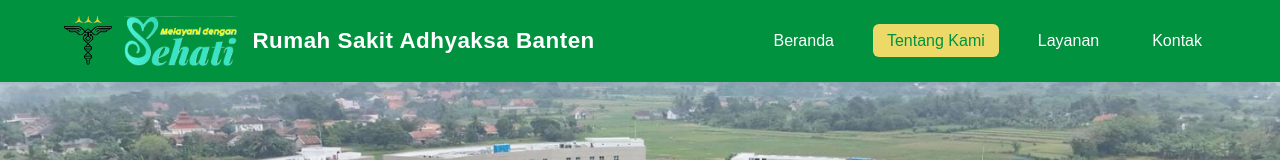
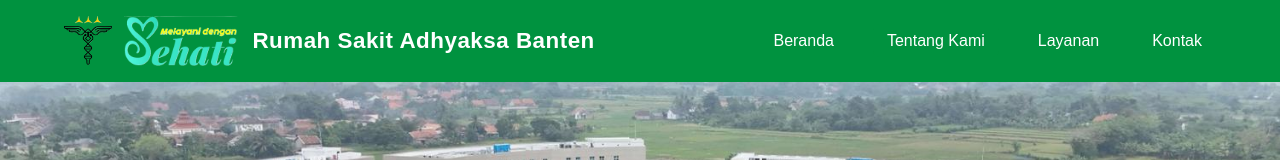
Before and after one commit to Zlog-afk/Adhyaksa, a plain HTML site: page index.html in a window 1280 px wide. Shown: the top 160 px of the page. Drawn offline with nearby package versions, Linux system fonts and the light colour scheme.

Commit message:
Page Update

```diff
--- a/index.html
+++ b/index.html
@@ -23,7 +23,7 @@
       <nav>
         <ul>
           <li><a href="index.html">Beranda</a></li>
-          <li><a href="about.html" class="active">Tentang Kami</a></li>
+          <li><a href="about2.html" class="active">Tentang Kami</a></li>
           <li><a href="index.html#services">Layanan</a></li>
           <li><a href="index.html#contact">Kontak</a></li>
         </ul>
--- a/style.css
+++ b/style.css
@@ -23,7 +23,7 @@ header {
   color: white;
   padding: 16px 0;
   box-shadow: 0 2px 8px rgba(0,0,0,0.1);
-  position: sticky;
+
   top: 0;
   z-index: 1000;
 }
@@ -72,8 +72,8 @@ nav ul li a {
 
 nav ul li a:hover,
 nav ul li a.active {
-  background: #edd968;
-  color: #00923f;
+  background: #00923f;
+  color:white;
 }
 
 /* ===== HERO SECTION (INDEX) ===== */
```
Also changed, not shown: about2.html (+2 -2 lines).
